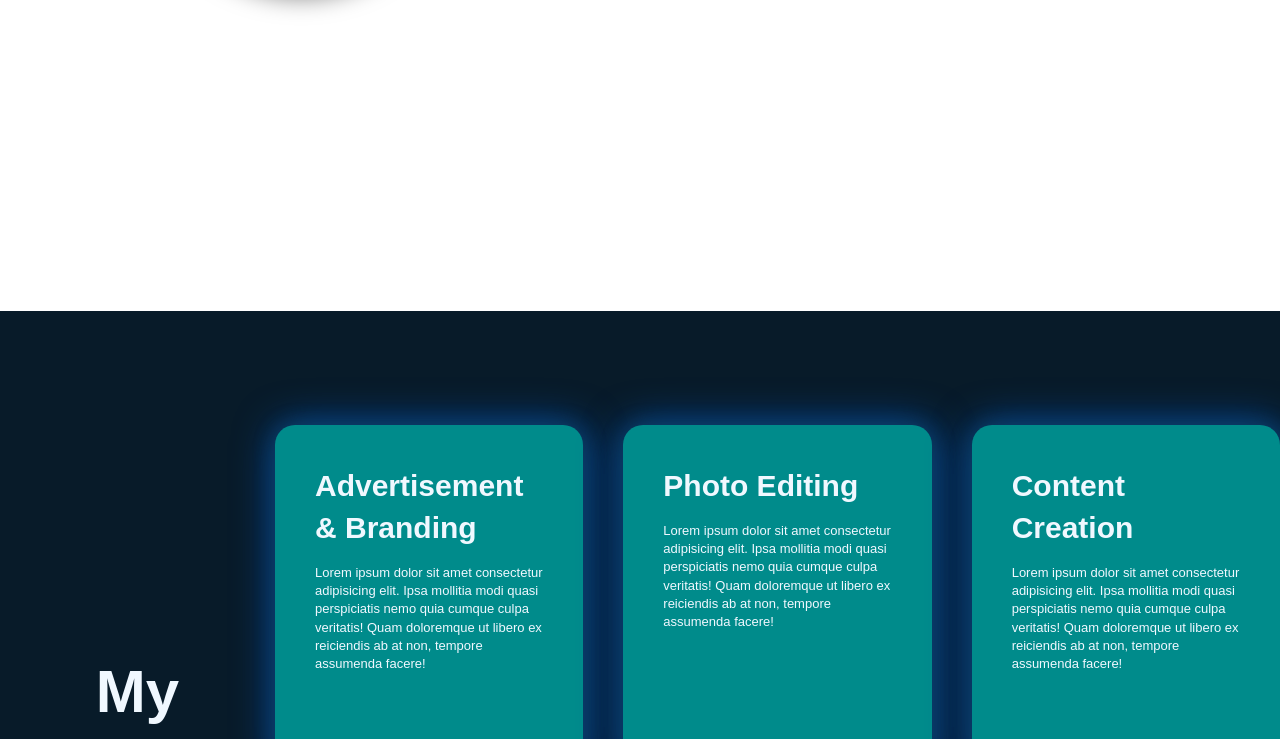
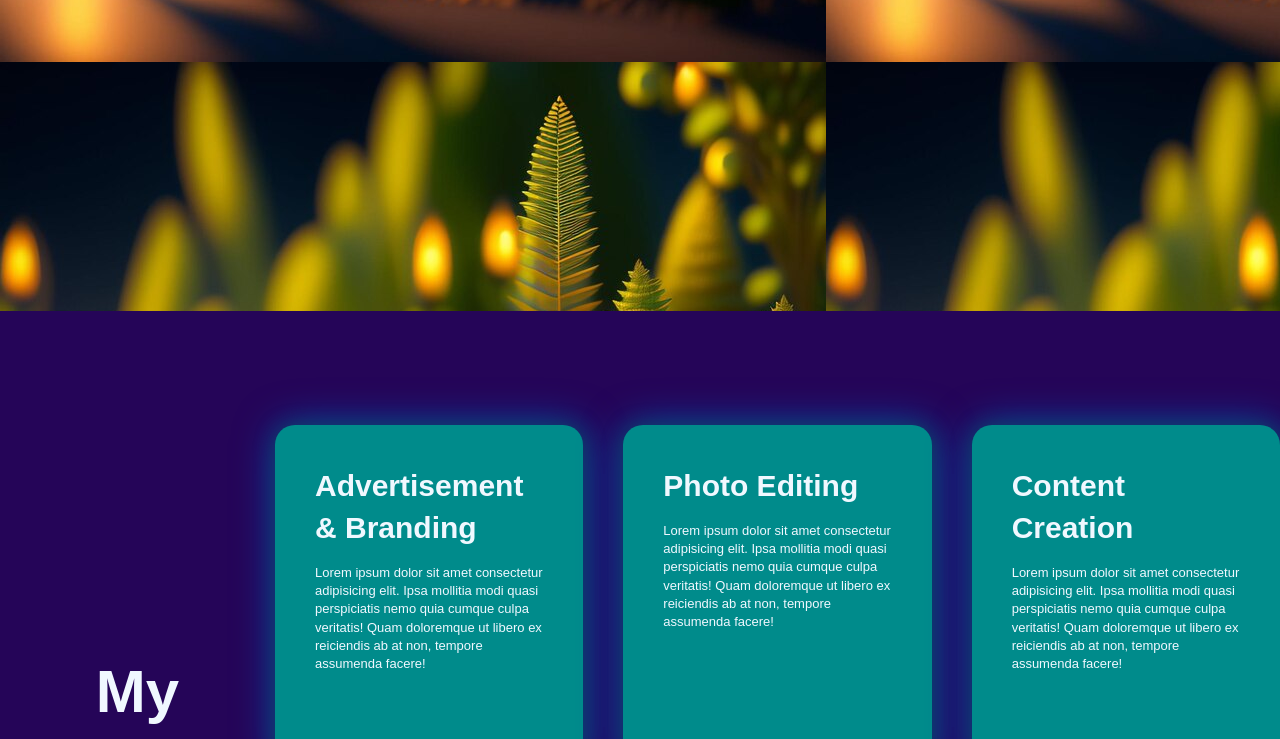
Before and after one commit to Yusuph-23/Yusuph-23.github.io, a plain HTML site: page index.html in a window 1280 px wide. Shown: the part 489-1228 px from the top of the page. Drawn offline with nearby package versions, Linux system fonts and the light colour scheme.

Commit message:
fgsdggsd

```diff
--- a/style.css
+++ b/style.css
@@ -1,6 +1,6 @@
 .container{
     display: block;
-    background-color: #081b29;
+    background-color: #250558;
 }
 
 #services{
@@ -100,7 +100,7 @@ margin-top: 50px;
 
 body{
     overflow: hidden;
-    background-image:url();
+    background-image:url(bg6.jpg);
 }
 
 .hero-header{
```
